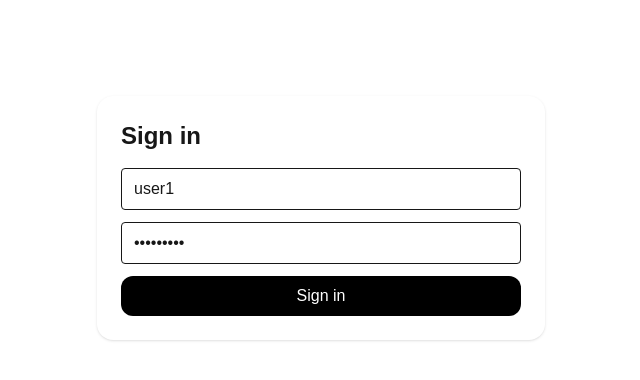
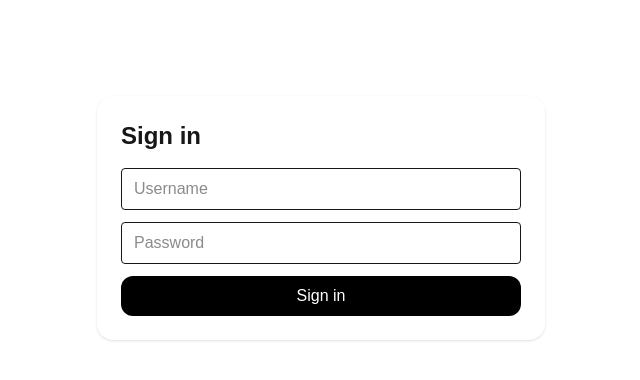
Before and after one commit to fabio-anzola/swen3-paperless, a Next.js app in the folder apps/web/: page /login in a window 1280 px wide. Shown: the top 380 px of the page, without its empty margins (319-959 px from the left). Built offline with nearby package versions, Linux system fonts and the light colour scheme; no server answers.

Commit message:
no default user pass

```diff
--- a/apps/web/src/app/login/page.tsx
+++ b/apps/web/src/app/login/page.tsx
@@ -6,8 +6,8 @@ import { postLogin } from "@/lib/api";
 import { useAuth } from "../auth/AuthContext";
 
 export default function LoginPage() {
-  const [username, setUsername] = useState("user1");
-  const [password, setPassword] = useState("password1");
+  const [username, setUsername] = useState("");
+  const [password, setPassword] = useState("");
   const [loading, setLoading] = useState(false);
   const [err, setErr] = useState<string | null>(null);
   const { setToken } = useAuth();
@@ -20,7 +20,7 @@ export default function LoginPage() {
     try {
       const token = await postLogin(username, password);
       setToken(token);
-      router.push("/documents"); // choose your landing route
+      router.push("/documents");
     } catch (e: any) {
       setErr(e.message ?? "Login failed");
     } finally {
```
